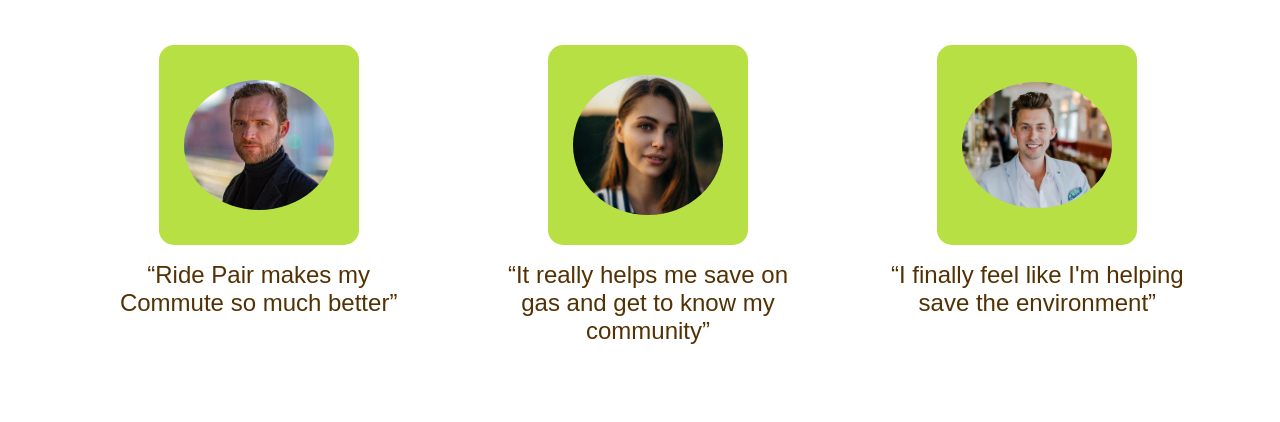
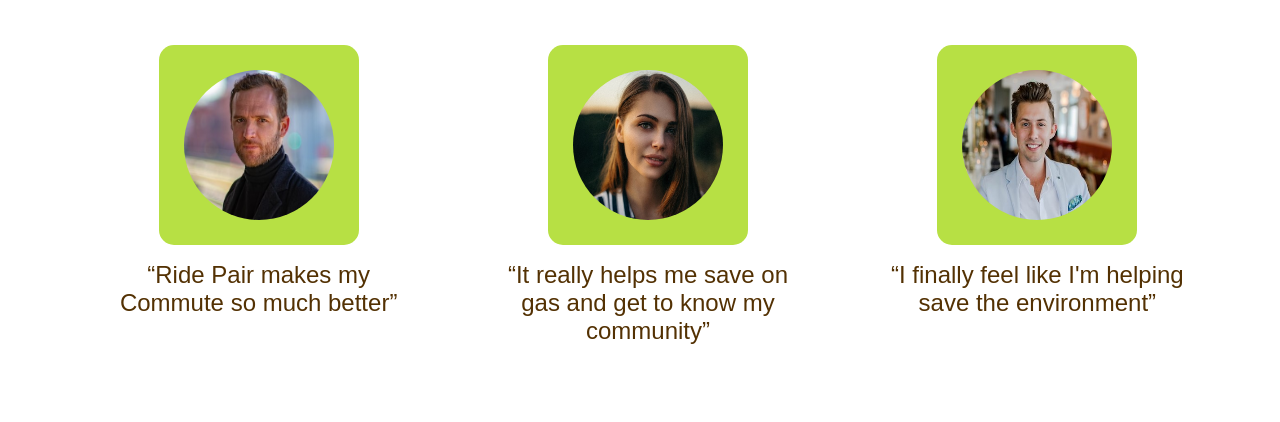
Before and after one commit to anumuraly/ridepear, a plain HTML site: page index.html in a window 1280 px wide. Shown: the part 1570-1992 px from the top of the page. Drawn offline with Linux system fonts and the light colour scheme.

Commit message:
Update style.css

```diff
--- a/style.css
+++ b/style.css
@@ -195,8 +195,8 @@ nav a:hover {
   margin-right: 1rem;
 }
 .testimonial-image-container img {
-  max-width: 100%;
-  height: auto;
+  width: 150px;
+  height: 150px;
   border-radius: 50%;
 }
 
```
